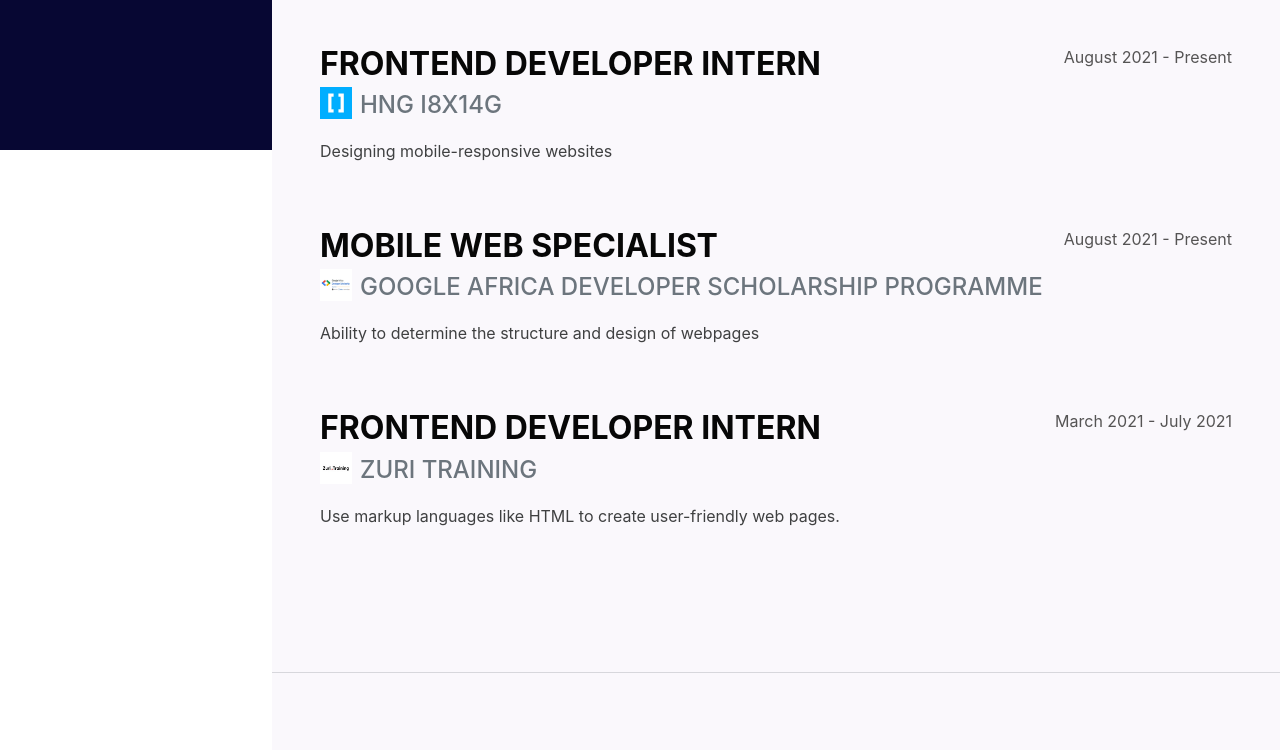
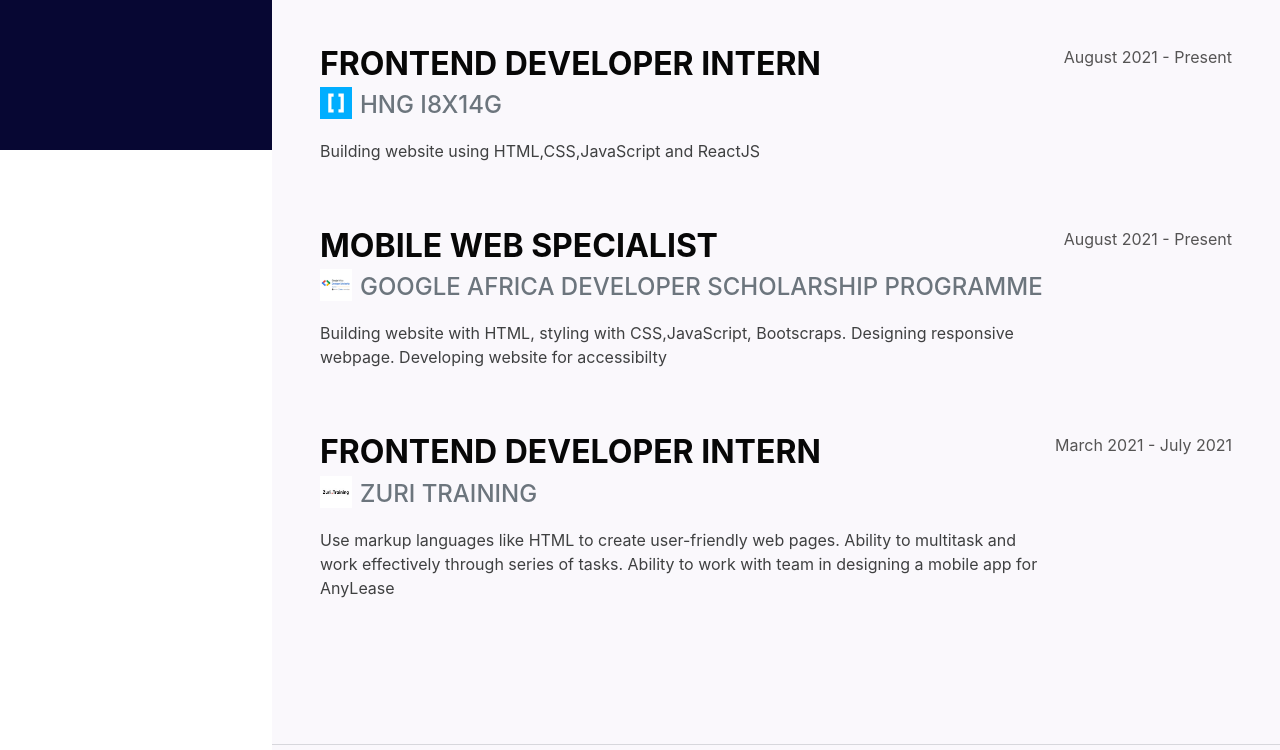
Before and after one commit to GreyceCode/HNG-task-2, a plain HTML site: page index.html in a window 1280 px wide. Shown: the part 650-1400 px from the top of the page. Drawn offline with nearby package versions, Linux system fonts and the light colour scheme; a web font is replaced by a local one.

Commit message:
correction

```diff
--- a/index.html
+++ b/index.html
@@ -70,7 +70,7 @@
                             </div>
                             <div class="subheading mb-3">HNG i8x14G</div>
                             </div>
-                            <p>Designing mobile-responsive websites </p>
+                            <p>Building website using HTML,CSS,JavaScript and ReactJS </p>
                         </div>
                         <div class="flex-shrink-0"><span class="date">August 2021 - Present</span></div>
                     </div>
@@ -83,7 +83,7 @@
                             </div>
                             <div class="subheading mb-3">Google Africa Developer Scholarship Programme</div>
                                 </div>
-                            <p>Ability to determine the structure and design of webpages</p>
+                            <p>Building website with HTML, styling with CSS,JavaScript, Bootscraps. Designing responsive webpage. Developing website for accessibilty</p>
                         </div>
                         <div class="flex-shrink-0"><span class="date">August 2021 - Present</span></div>
                     </div>
@@ -96,7 +96,7 @@
                             </div>
                             <div class="subheading mb-3">Zuri Training</div>
                             </div>
-                            <p>Use markup languages like HTML to create user-friendly web pages.</p>
+                            <p>Use markup languages like HTML to create user-friendly web pages. Ability to multitask and work effectively through series of tasks. Ability to work with team in designing a mobile app for AnyLease</p>
                         </div>
                         <div class="flex-shrink-0"><span class="date">March 2021 - July 2021</span></div>
                     </div>
```
